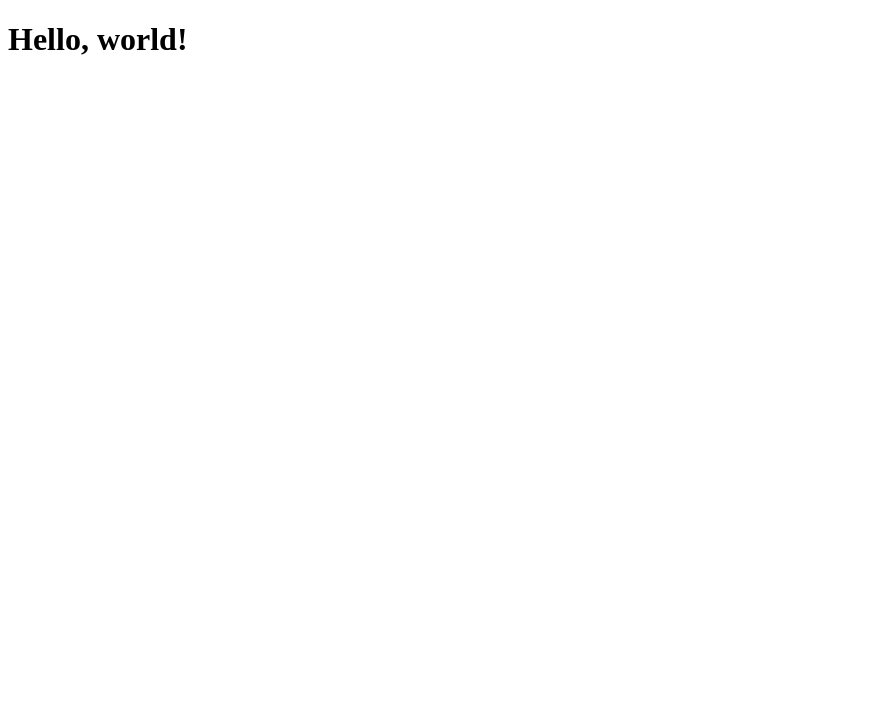
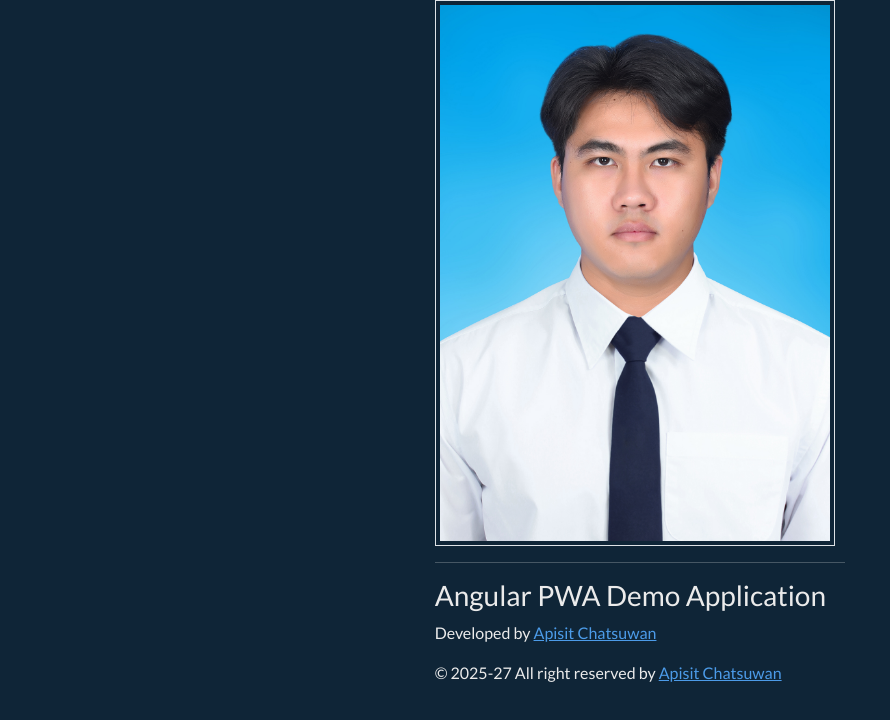
Before and after one commit to unzaza22/movie-browser, an Angular app: page / in a window 1280 px wide. Shown: the top 720 px of the page, without its empty margins (0-890 px from the left). Built offline with nearby package versions, Linux system fonts and the light colour scheme.

Commit message:
Section 4.11 create home component
add src/assets in angular.json
import superhero in styles.css
create&update home component

```diff
--- a/angular.json
+++ b/angular.json
@@ -31,6 +31,7 @@
             ],
             "tsConfig": "tsconfig.app.json",
             "assets": [
+              "src/assets",
               {
                 "glob": "**/*",
                 "input": "public"
@@ -94,6 +95,7 @@
             ],
             "tsConfig": "tsconfig.spec.json",
             "assets": [
+              "src/assets",
               {
                 "glob": "**/*",
                 "input": "public"
--- a/src/app/app.component.html
+++ b/src/app/app.component.html
@@ -1 +1,3 @@
-<h1>Hello, world!</h1>
+<div class="comtainer">
+  <app-home></app-home>
+</div>
--- a/src/app/app.component.ts
+++ b/src/app/app.component.ts
@@ -1,7 +1,7 @@
 import { Component } from '@angular/core';
 
 @Component({
-  selector: '.app-root',
+  selector: 'app-root',
   templateUrl: './app.component.html',
   standalone: false,
   styleUrl: './app.component.css'
--- a/src/app/app.module.ts
+++ b/src/app/app.module.ts
@@ -3,10 +3,12 @@ import { BrowserModule, provideClientHydration, withEventReplay } from '@angular
 
 import { AppRoutingModule } from './app-routing.module';
 import { AppComponent } from './app.component';
+import { HomeComponent } from './components/home/home.component';
 
 @NgModule({
   declarations: [
-    AppComponent
+    AppComponent,
+    HomeComponent
   ],
   imports: [
     BrowserModule,
--- /dev/null
+++ b/src/app/components/home/home.component.html
@@ -0,0 +1,15 @@
+<div class="row">
+    <div class="col-md-4 col-xs-12 col-sm-12"></div>
+    <div class="col-md-4">
+        <img src="assets/images/apisit.jpg" class="img img-thumbnail" alt="Apisit Chatsuwan" width="400">
+
+
+        <hr />
+
+        <h3>Angular PWA Demo Application</h3>
+        <p>Developed by <a href="https://www.facebook.com/apisit.chatsuwan">Apisit Chatsuwan</a></p>
+        <p>&copy; 2025-27 All right reserved by <a href="https://www.facebook.com/apisit.chatsuwan">Apisit Chatsuwan</a>
+        </p>
+    </div>
+    <div class="col-md-4"></div>
+</div>
--- a/src/index.html
+++ b/src/index.html
@@ -8,8 +8,8 @@
   <link rel="icon" type="image/x-icon" href="favicon.ico">
 </head>
 <body>
-  <!-- <app-root></app-root> -->
+  <app-root></app-root>
   <!-- <div id="app-root"></div> -->
-  <div class="app-root"></div>
+  <!-- <div class="app-root"></div> -->
 </body>
 </html>
--- a/src/styles.css
+++ b/src/styles.css
@@ -1 +1,3 @@
 /* You can add global styles to this file, and also import other style files */
+
+@import url(https://bootswatch.com/5/superhero/bootstrap.min.css);
```
Also changed, not shown: src/app/components/home/home.component.ts (added, +11 -0 lines), src/app/components/home/home.component.css (added), src/assets/images/apisit.jpg (added), 1 other file (tests, documents, lock files or other folders).
